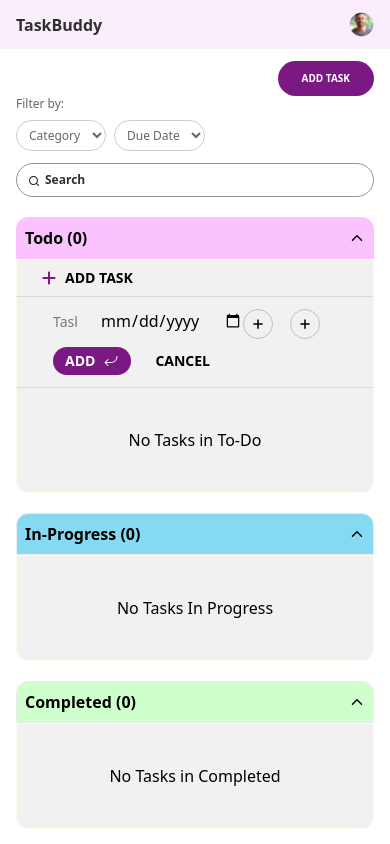
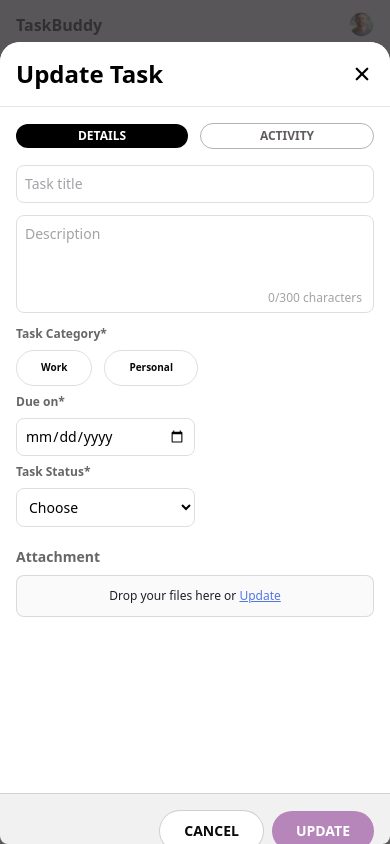
Before and after one commit to gi-t-ansari/tao-assignment, a React (Vite) app: page / in a window 390 px wide. Built offline with nearby package versions, Linux system fonts and the light colour scheme.

Commit message:
add: responsiveness for modals

```diff
--- a/src/components/layout/Layout.jsx
+++ b/src/components/layout/Layout.jsx
@@ -11,7 +11,7 @@ const Layout = ({
   children,
 }) => {
   const [isAddTaskOpen, setIsAddTaskOpen] = useState(false);
-  const [isUpdateTaskOpen, setIsUpdateTaskOpen] = useState(false);
+  const [isUpdateTaskOpen, setIsUpdateTaskOpen] = useState(true);
 
   return (
     <main className="w-screen h-screen overflow-x-hidden">
--- a/src/components/loader/CircularProgress.jsx
+++ b/src/components/loader/CircularProgress.jsx
@@ -3,7 +3,7 @@ import React from "react";
 const CircularProgress = () => {
   return (
     <div className="absolute top-[50%] left-[50%] translate-x-[-50%] translate-y-[-50%]">
-      <div className="md:h-16 h-8 md:w-16 w-8 rounded-full animate-spin border-blue-500 border-t-2"></div>
+      <div className="md:h-16 h-8 md:w-16 w-8 rounded-full animate-spin border-[#7B1984] border-t-2"></div>
     </div>
   );
 };
--- a/src/components/modals/UpdateTaskModal.jsx
+++ b/src/components/modals/UpdateTaskModal.jsx
@@ -59,12 +59,12 @@ const UpdateTaskModal = ({ open, onClose }) => {
           className="h-screen w-screen top-0 left-0 right-0 bottom-0 fixed bg-[rgba(49,49,49,0.8)]"
           onClick={onClose}
         ></div>
-        <div className="absolute md:top-[50%] bottom-0 md:left-[50%] md:-translate-x-1/2 md:-translate-y-1/2 overflow-hidden leading-snug bg-white  md:rounded-[20px] rounded-t-[20px] rounded-b-lg md:w-[1026px] w-full md:h-fit h-[95%] flex flex-col">
-          <header className="p-4 border-b w-full h-fit border-[#0000001A] flex items-center justify-between sticky top-0 bg-white z-10">
+        <div className="absolute md:top-[50%] bottom-0 md:left-[50%] md:-translate-x-1/2 md:-translate-y-1/2 overflow-y-auto overflow-x-hidden leading-snug bg-white  md:rounded-[20px] rounded-t-[20px] rounded-b-lg md:w-[1026px] w-full md:h-fit h-[95%] flex flex-col">
+          <header className="p-4 border-b w-full h-fit border-[#0000001A] flex items-center justify-between sticky top-0 bg-white z-20">
             <h4 className="text-2xl font-semibold">Update Task</h4>
             <IoClose onClick={onClose} size={24} className="cursor-pointer" />
           </header>
-          <div className="md:hidden  flex items-center gap-x-3 p-4 ">
+          <div className="md:hidden bg-white flex items-center gap-x-3 p-4 sticky top-16 z-10">
             <button
               onClick={toggleTask}
               className={`flex-1 py-1 rounded-full text-xs uppercase font-semibold ${
@@ -86,10 +86,11 @@ const UpdateTaskModal = ({ open, onClose }) => {
               Activity
             </button>
           </div>
-          <div className="w-full flex">
-            <div className="basis-[60%]">
+          {/**--------------- TABLET & LAPTOP SCREENS */}
+          <div className="w-full md:flex flex-1 hidden">
+            <div className="basis-[60%] h-full">
               <form
-                className="w-full px-4 py-2 overflow-y-auto"
+                className="w-full px-4 py-2 "
                 onSubmit={handleSubmit(handleUpdateTask)}
               >
                 <div className="w-full">
@@ -206,7 +207,7 @@ const UpdateTaskModal = ({ open, onClose }) => {
                       hidden
                     />
                     Drop your files here or{" "}
-                    <span className="text-[#5377E3] underline">Upload</span>
+                    <span className="text-[#5377E3] underline">Update</span>
                   </label>
                   <div className="w-full h-44"></div>
                 </div>
@@ -218,7 +219,7 @@ const UpdateTaskModal = ({ open, onClose }) => {
               </h6>
             </div>
           </div>
-          <footer className="bg-[#F1F1F1] flex justify-end items-center gap-x-2 p-4 h-fit border-t border-[#00000021]">
+          <footer className="bg-[#F1F1F1] md:flex hidden justify-end items-center gap-x-2 p-4 h-fit border-t border-[#00000021]">
             <button
               onClick={handleCancel}
               className=" px-6 py-2.5 cursor-pointer text-sm uppercase font-bold rounded-full text-[#090909] bg-white border border-[#00000030]"
@@ -246,6 +247,164 @@ const UpdateTaskModal = ({ open, onClose }) => {
               Update
             </button>
           </footer>
+          {/**--------------- MOBILE SCREEN ----------- */}
+          {!isActivityOpen ? (
+            <>
+              <form
+                className="w-full  md:hidden block"
+                onSubmit={handleSubmit(handleUpdateTask)}
+              >
+                <div className="w-full px-4">
+                  <input
+                    {...register("title")}
+                    type="text"
+                    placeholder="Task title"
+                    className={`w-full text-sm p-2 outline-none border ${
+                      errors?.title ? "border-red-500" : "border-[#00000021]"
+                    } placeholder:text-[#A2A3A7] rounded-lg`}
+                  />
+                  {errors?.title && (
+                    <p className="text-[10px] text-red-500">
+                      {errors?.title?.message}
+                    </p>
+                  )}
+                </div>
+                <div className="w-full px-4 mt-3">
+                  <div className="w-full h-fit relative">
+                    <textarea
+                      {...register("description")}
+                      rows={4}
+                      placeholder="Description"
+                      className={`w-full resize-none text-sm p-2 outline-none border ${
+                        errors?.description
+                          ? "border-red-500"
+                          : "border-[#00000021]"
+                      } placeholder:text-[#A2A3A7] rounded-lg`}
+                    />
+                    <p
+                      className={`${
+                        (watch("description") || "").length <= 300
+                          ? "text-[#A2A3A7]"
+                          : "text-red-500"
+                      } text-xs absolute right-3 bottom-3`}
+                    >
+                      {`${(watch("description") || "").length}/300 characters`}
+                    </p>
+                  </div>
+                  {errors?.description && (
+                    <p className="text-[10px] text-red-500">
+                      {errors?.description?.message}
+                    </p>
+                  )}
+                </div>
+                <div className="w-full px-4 mt-2 flex md:flex-row flex-col md:items-center md:justify-between md:gap-x-4 gap-y-2">
+                  <div className="md:flex-1">
+                    <h6 className="text-xs text-[#00000099] font-semibold mb-2">
+                      Task Category*
+                    </h6>
+                    <div className="flex items-center gap-x-3">
+                      {CATEGORY_OPTIONS.map((ele, ind) => (
+                        <label
+                          key={`${ele}${ind + 9}`}
+                          className={`px-6 py-2.5 rounded-full text-[10px] ${
+                            watch("category") === ele
+                              ? "bg-[#7B1984] border-[#7B1984] text-white"
+                              : "border-[#00000021] text-[#090909]"
+                          }  font-bold border transition duration-300 ease-linear`}
+                        >
+                          <input
+                            {...register("category")}
+                            name="category"
+                            value={ele}
+                            type="radio"
+                            hidden
+                          />
+                          {ele}
+                        </label>
+                      ))}
+                    </div>
+                  </div>
+                  <div className="md:flex-1">
+                    <h6 className="text-xs text-[#00000099] font-semibold mb-2">
+                      Due on*
+                    </h6>
+                    <input
+                      type="date"
+                      className="md:w-full w-1/2 text-sm p-2 outline-none border border-[#00000021] placeholder:text-[#A2A3A7] rounded-lg"
+                    />
+                  </div>
+                  <div className="md:flex-1">
+                    <h6 className="text-xs text-[#00000099] font-semibold mb-2">
+                      Task Status*
+                    </h6>
+                    <select
+                      onChange={(e) => setValue("status", e.target.value)}
+                      className="md:w-full w-1/2 text-sm p-2 outline-none border border-[#00000021] placeholder:text-[#A2A3A7] rounded-lg"
+                    >
+                      <option value="">Choose</option>
+                      {TASK_OPTIONS.map((ele, ind) => (
+                        <option
+                          className="uppercase"
+                          key={`${ele}${ind + 9}`}
+                          value={ele}
+                        >
+                          {ele}
+                        </option>
+                      ))}
+                    </select>
+                  </div>
+                </div>
+                <div className="w-full px-4 mt-5">
+                  <h6 className="text-sm text-[#00000099] font-semibold mb-2">
+                    Attachment
+                  </h6>
+                  <label className="w-full bg-[#F1F1F15C] block font-medium text-[#1E212A] py-3 text-center text-xs rounded-lg border border-[#00000021]">
+                    <input
+                      type="file"
+                      {...register("attachments")}
+                      multiple
+                      name=""
+                      id=""
+                      hidden
+                    />
+                    Drop your files here or{" "}
+                    <span className="text-[#5377E3] underline">Update</span>
+                  </label>
+                  <div className="w-full h-44"></div>
+                </div>
+                <footer className="bg-[#F1F1F1] md:hidden flex justify-end items-center gap-x-2 p-4 h-fit border-t border-[#00000021]">
+                  <button
+                    onClick={handleCancel}
+                    className=" px-6 py-2.5 cursor-pointer text-sm uppercase font-bold rounded-full text-[#090909] bg-white border border-[#00000030]"
+                  >
+                    Cancel
+                  </button>
+                  <button
+                    disabled={
+                      loading ||
+                      !watch("title") ||
+                      !watch("description") ||
+                      !watch("dueDate") ||
+                      !watch("status")
+                    }
+                    className={`${
+                      loading ||
+                      !watch("title") ||
+                      !watch("description") ||
+                      !watch("dueDate") ||
+                      !watch("status")
+                        ? "bg-[#B685BA] cursor-not-allowed"
+                        : "bg-[#7B1984] cursor-pointer"
+                    } px-6 py-2.5 text-sm uppercase font-bold rounded-full text-white`}
+                  >
+                    Update
+                  </button>
+                </footer>
+              </form>
+            </>
+          ) : (
+            <div className="px-4 md:hidden block">Activity</div>
+          )}
         </div>
       </div>
     )
```
Also changed, not shown: src/components/modals/AddTaskModal.jsx (+7 -7 lines).
